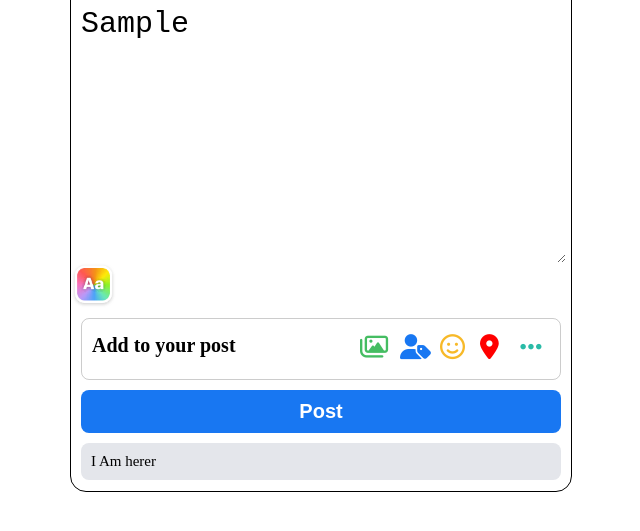
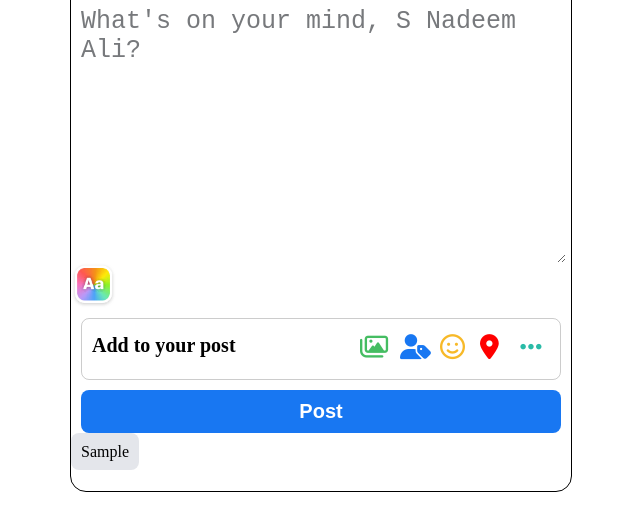
Before and after one commit to Nadeem222/post-App, a plain HTML site: page index.html in a window 1280 px wide. Both pictures are taken after typing "Sample" into the empty fields and a click on the button "Post". Shown: the part 229-760 px from the top of the page, without its empty margins (319-959 px from the left). Drawn offline with Linux system fonts and the light colour scheme.

Commit message:
add some js

```diff
--- a/app.js
+++ b/app.js
@@ -1,6 +1,8 @@
 let background = document.querySelector("#bgImg");
 let toggles = document.querySelectorAll(".toggleBox");
 let textarea = document.querySelector("textarea");
+let post = document.querySelector("#post");
+let outputText = document.querySelector("#result")
 
 let arr = Array.from(toggles);
 
@@ -48,6 +50,15 @@ arr.forEach(toggles => {
     })
 })
 
+post.addEventListener('click' , () => {
+    let inputText = textarea.value;
+
+    outputText.innerHTML += `<span> ${inputText} </span> </br>`;
+
+    textarea.value = "";
+})
+
+
 background.addEventListener('click' , () =>{
     document.querySelector("#toggleArrow").style.display ="flex";
     document.querySelector("#bgImg").style.display ="none";
--- a/index.html
+++ b/index.html
@@ -63,8 +63,8 @@
             </div>
         </div>
         <button id="post">Post</button>
-        <div class="resultBox">
-            <p id="result">I Am herer</p>
+        <div id="result">
+
         </div>
     </div>
 
--- a/style.css
+++ b/style.css
@@ -112,6 +112,7 @@ textarea:focus{
 .backgroundOpt{
     display: none;
     gap: 5px;
+    transition: 1s ease-out;
 
 }
 .backgroundOpt div{
@@ -233,7 +234,7 @@ textarea:focus{
     font-size: 15px;
 
 }
-#result{
+#result span{
     background-color: #E4E6EB;
     padding: 10px;
     border-radius: 8px;
```
